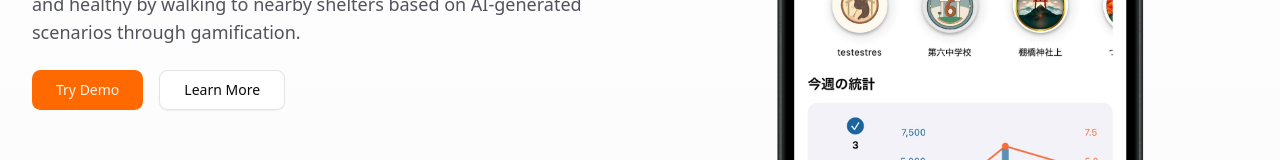
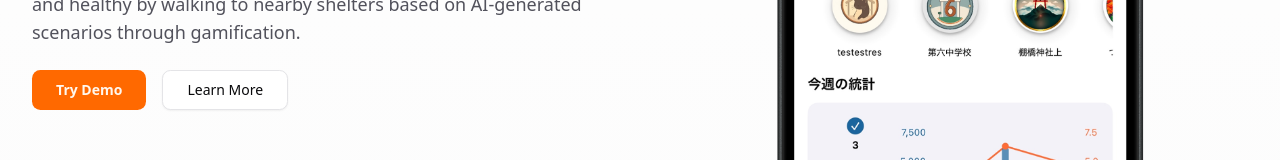
Before and after one commit to jphacks/tk_a_2505, a Next.js app in the folder web/: page /en in a window 1280 px wide. Shown: the part 550-710 px from the top of the page. Built offline with nearby package versions, Linux system fonts and the light colour scheme.

Commit message:
chore: bold

```diff
--- a/web/app/[locale]/page.tsx
+++ b/web/app/[locale]/page.tsx
@@ -62,7 +62,7 @@ export default async function Home({ params }: Props) {
                 className="bg-orange-500 hover:bg-orange-600"
               >
                 <Link href="https://testflight.apple.com/join/H8SKNCZ7">
-                  {t("tryDemo")}
+                  <b>{t("tryDemo")}</b>
                 </Link>
               </Button>
               <Button asChild size="lg" variant="outline">
```
